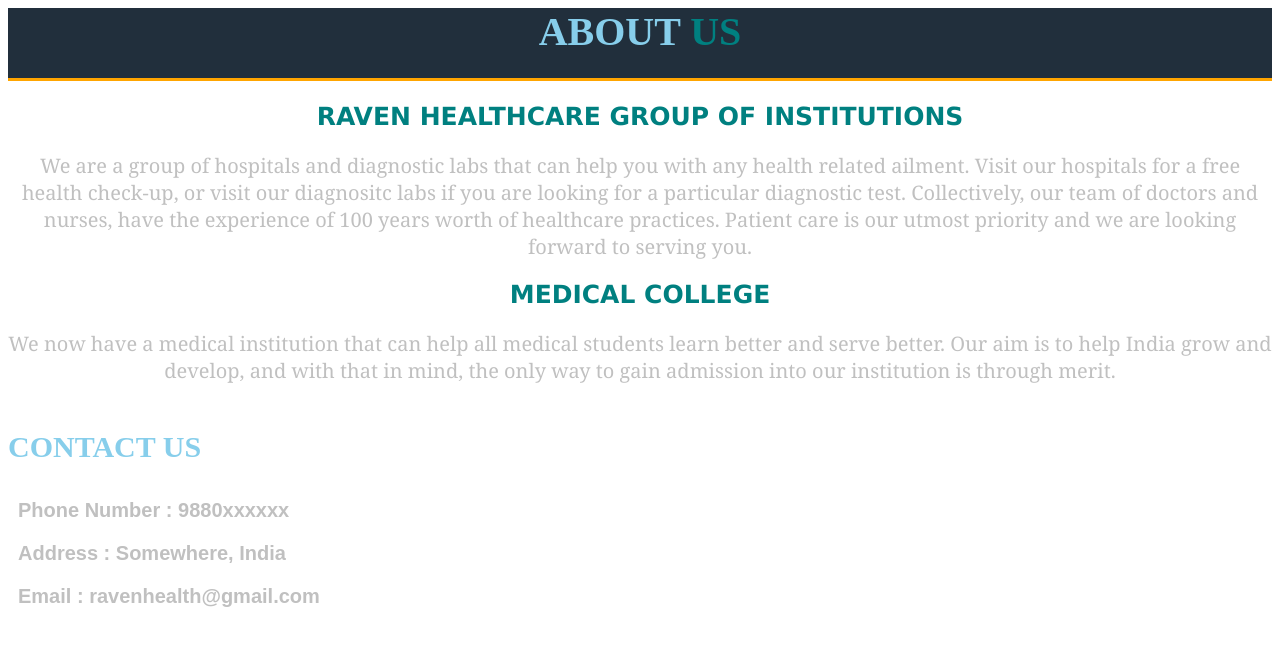
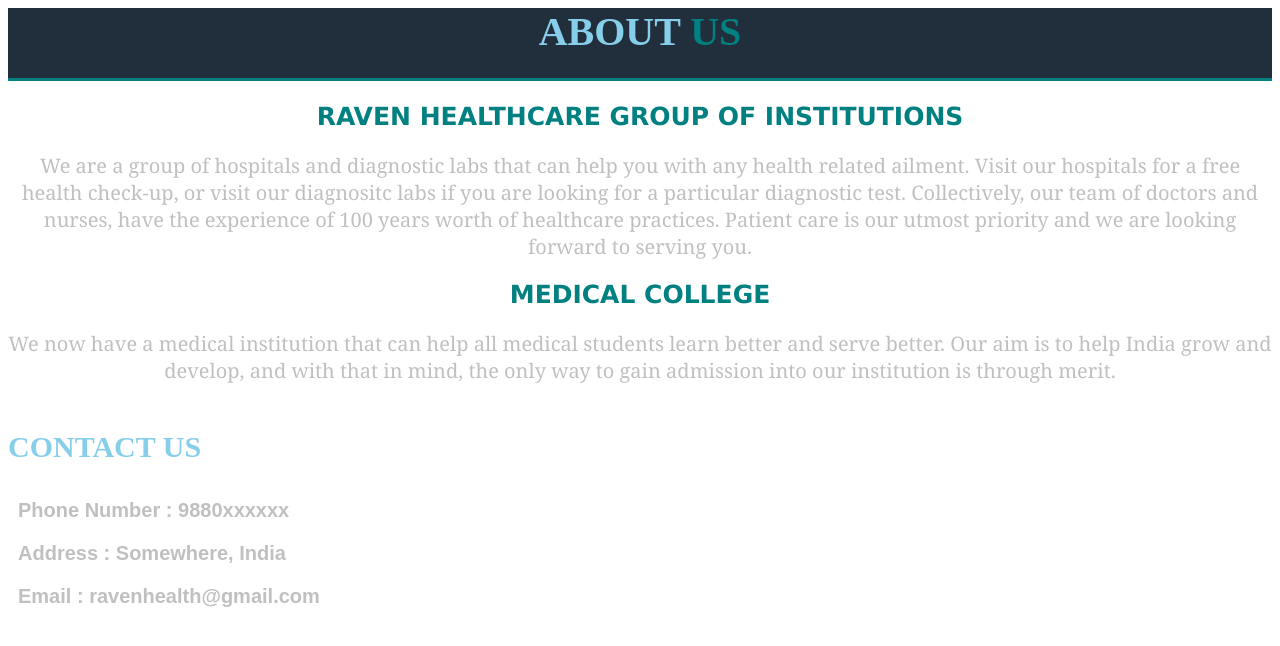
Before and after one commit to ravensfyre/ravenhealth, a plain HTML site: page About.html in a window 1280 px wide. Drawn offline with Linux system fonts and the light colour scheme.

Commit message:
Wanted to change the color for appearance

```diff
--- a/about.css
+++ b/about.css
@@ -23,7 +23,7 @@ header h1 {
   background-color: #212F3C;
   color : Teal;
   min-height: 70px;
-  border-bottom: orange 3px solid;
+  border-bottom: teal 3px solid;
   text-transform: uppercase;
 
 }
```
